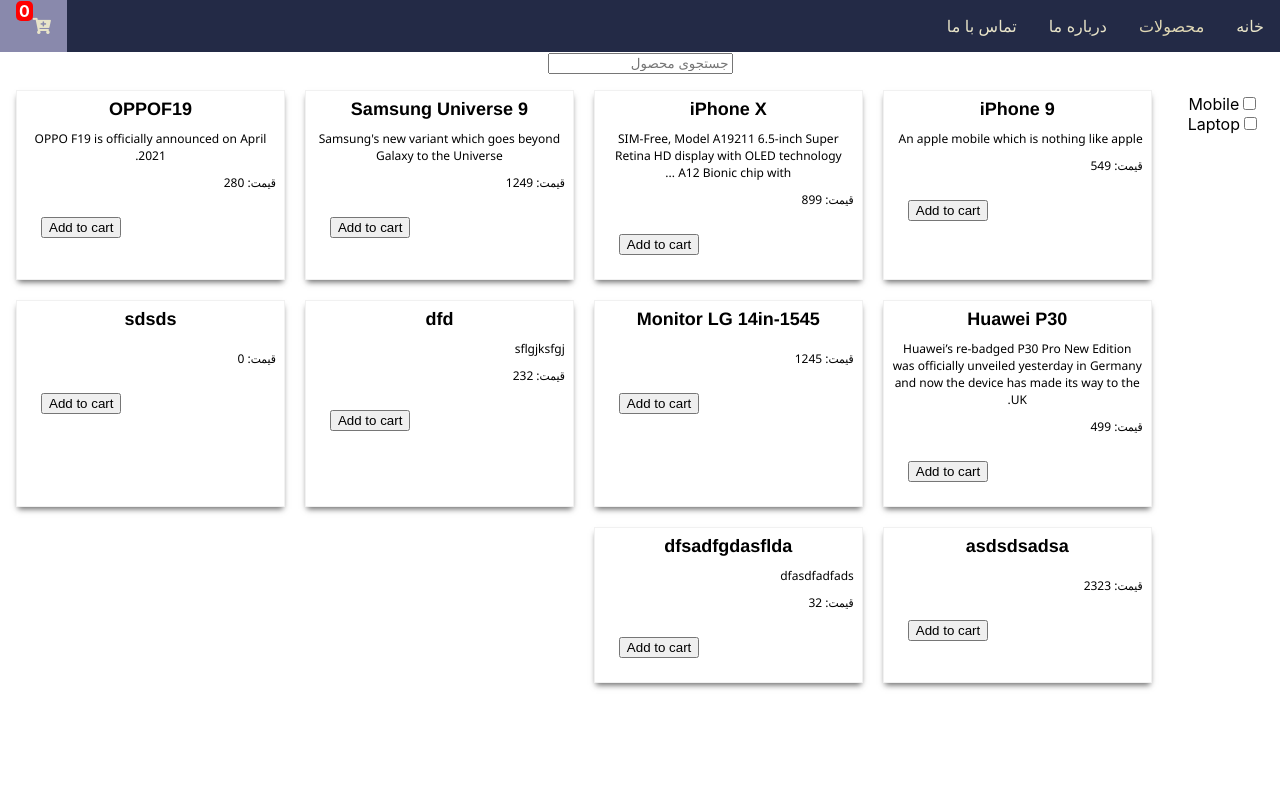
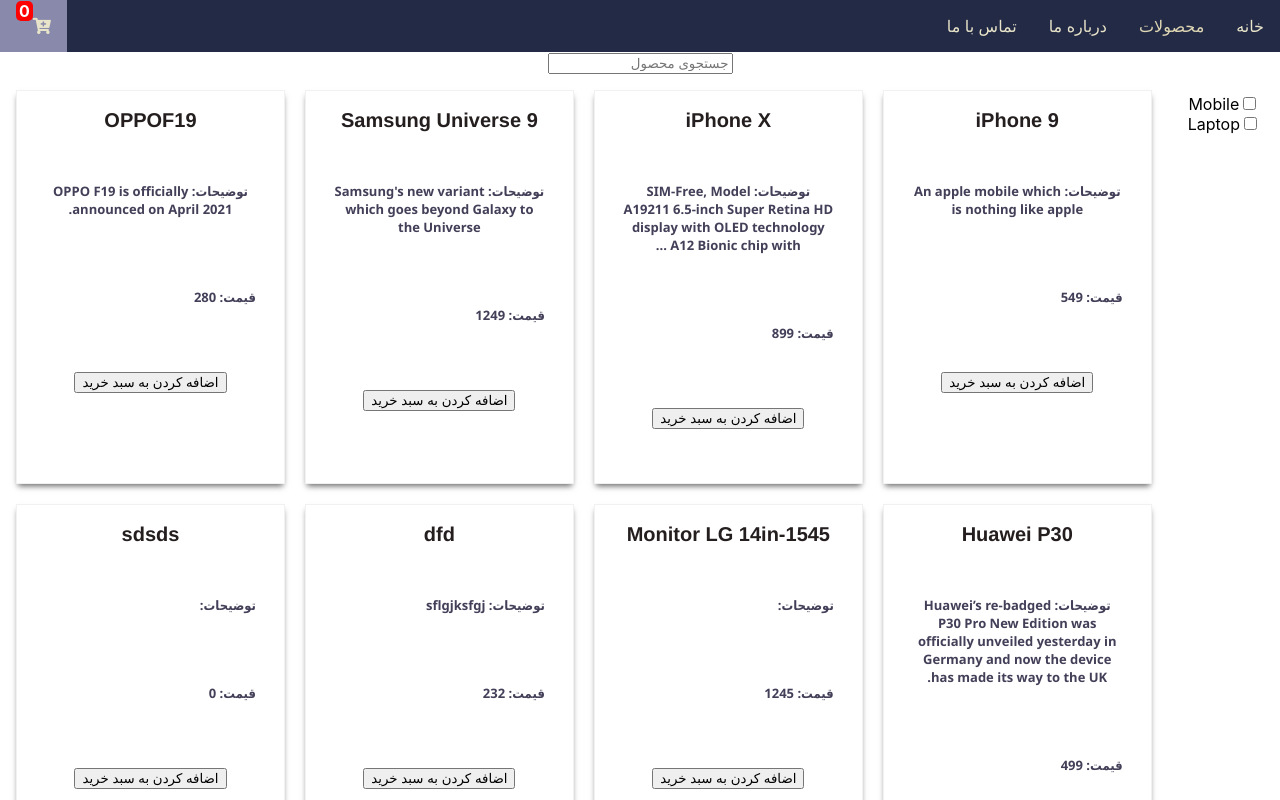
Before and after one commit to javadhosseinalizadeh/React.js-shop-sample, a React (Create React App) app: page /products in a window 1280 px wide. Shown: the top 800 px of the page. Built offline with nearby package versions, Linux system fonts and the light colour scheme; data requests are answered from the project's data file.

Commit message:
change css

```diff
--- a/src/Components/product-card/product-card-view.js
+++ b/src/Components/product-card/product-card-view.js
@@ -18,11 +18,11 @@
             {products.map(product =>
                 <ProductCard key={product.id}>
                     <ProductCardTitle>{product.title}</ProductCardTitle>
-                     <ProductCardText>{product.description}</ProductCardText>
+                     <ProductCardText>توضیحات: {product.description}</ProductCardText>
                      <ProductCardText>قیمت: {product.price}{" "}</ProductCardText>
                      <ProductCardFooter>
                         <button onClick={()=>handleAddToCart(product)}>
-                            <span > Add to cart</span>
+                            <span > اضافه کردن به سبد خرید</span>
                         </button>
                      </ProductCardFooter>
                 </ProductCard>)}
--- a/src/Components/product-card/product-card.module.css
+++ b/src/Components/product-card/product-card.module.css
@@ -13,27 +13,31 @@
 
 .product-card .product-card-title {
     margin: 0;
-    margin-bottom: 10px;
+    margin-top: 10px;
+    margin-bottom: 30px;
     font-weight: 900;
-    font-size: 18px;
+    font-size: 20px;
     font-family: 'Franklin Gothic Medium', 'Arial Narrow', Arial, sans-serif;
-    color: black;
+    color: rgb(36, 30, 30);
 }
 .product-card .product-card-text {
     display: flex;
     align-items: center;
     margin: 0;
-    margin-bottom: 10px;
-    font-weight: 400;
-    font-size: 12px;
+    padding: 20px;
+    margin-bottom: 30px;
+    font-weight: 700;
+    font-size: 13px;
     font-family: 'Segoe UI', Tahoma, Geneva, Verdana, sans-serif ;
-    color: black;
+    color: rgb(67, 63, 88);
 }
 .product-card .product-card-footer {
     display: flex;
     padding: 16px;
-    justify-content: flex-end;
-    align-items: center;
-
-    color: black;
+    margin: 10px;
+    justify-content: center;
+    align-items: flex-end;
+    margin-bottom: 30px;
+    margin-top: 30px;
+    color: rgb(20, 17, 17);
 }
```
Also changed, not shown: 1 other file (tests, documents, lock files or other folders).
